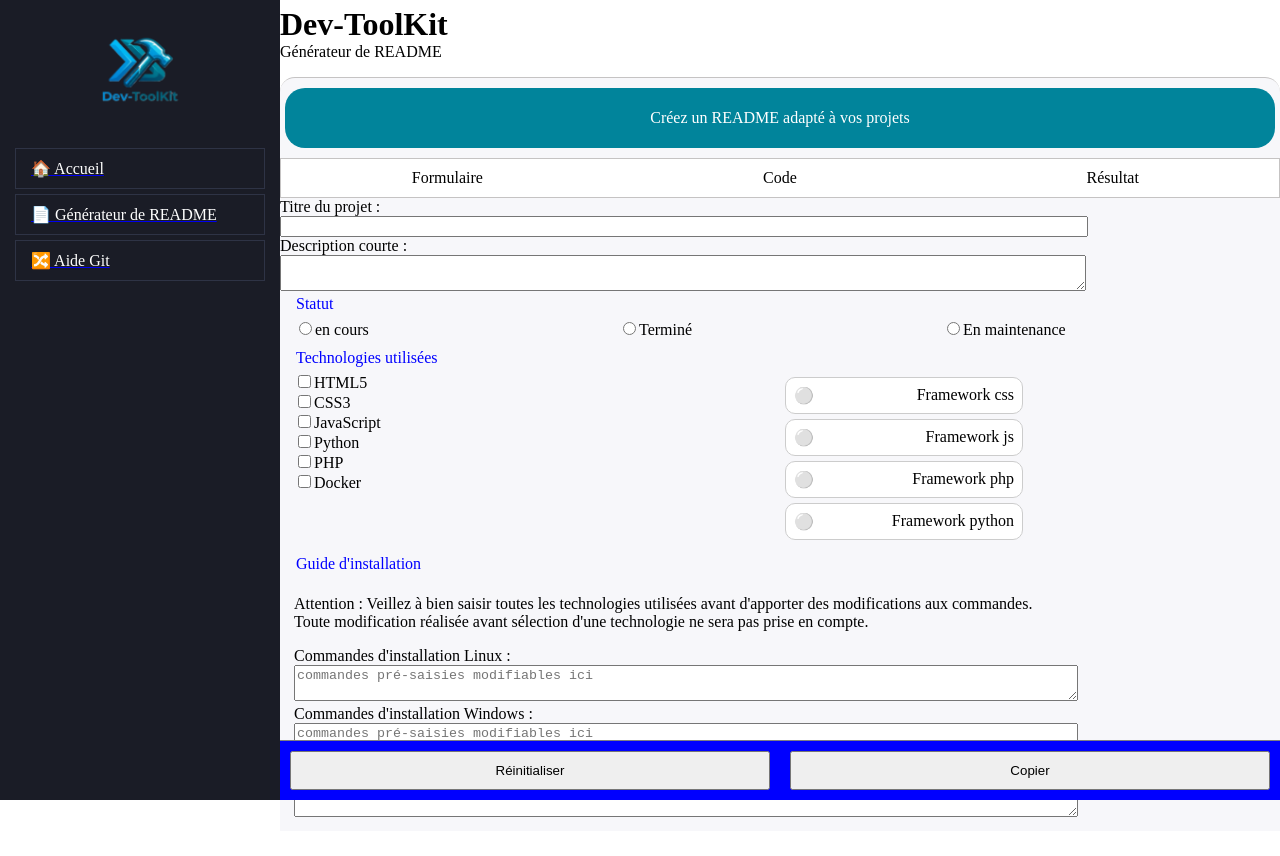
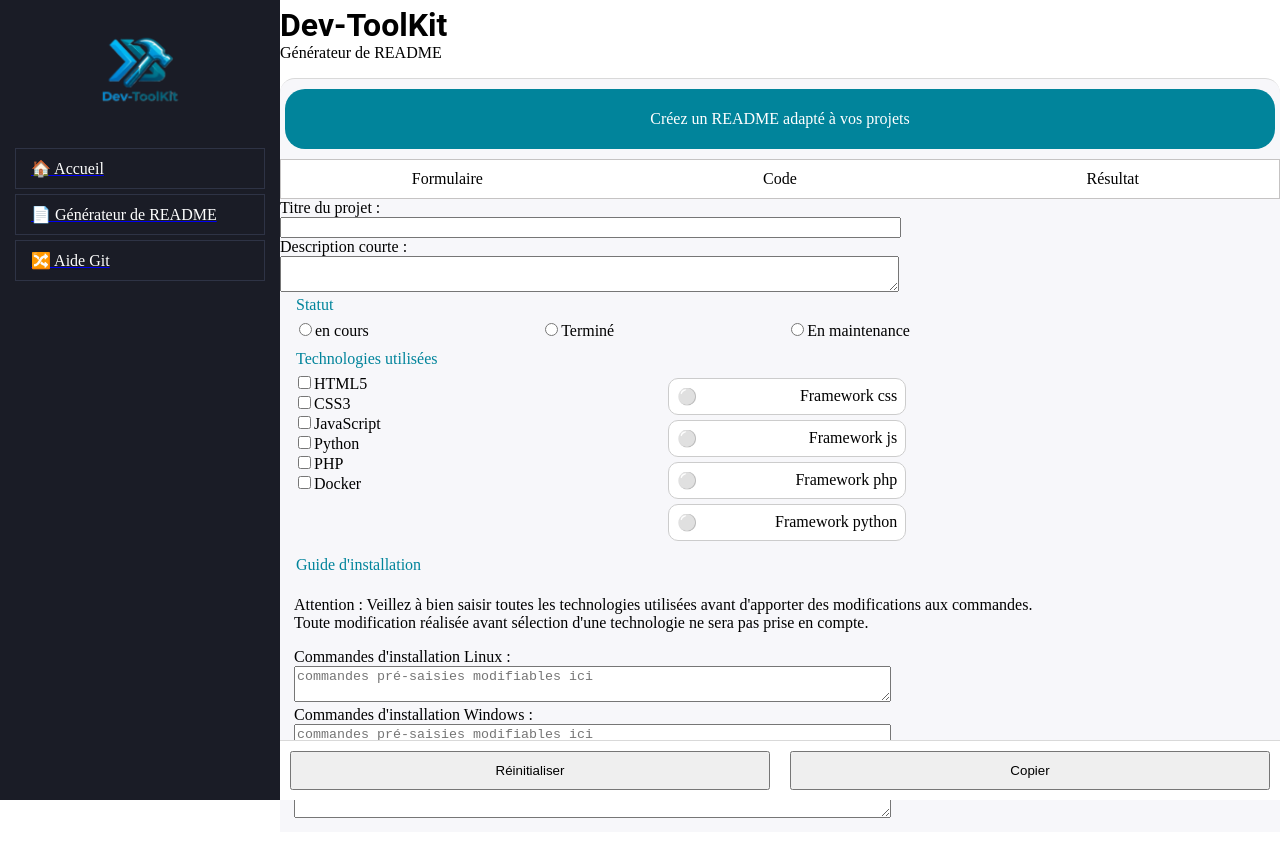
Before and after one commit to Anne-Laure-PLANO/Dev-ToolKit_aide_aux_dev_junior, a Vue app: page /readme in a window 1280 px wide. Shown: the top 856 px of the page. Built offline with nearby package versions, Linux system fonts and the light colour scheme.

Commit message:
travail sur le CSS : création de variables globales pour appel des couleurs et des styles.

```diff
--- a/src/App.vue
+++ b/src/App.vue
@@ -5,7 +5,9 @@ import Navbarre from "@/components/Navbarre.vue";
 
 <template>
   <div class="container" >
-    <Navbarre/>
+    <div>
+      <Navbarre/>
+    </div>
     <div class="app">
       <router-view/>
     </div>
@@ -13,18 +15,23 @@ import Navbarre from "@/components/Navbarre.vue";
 </template>
 
 <style>
-
+.container{
+  display: flex;
+  flex-direction: column;
+  flex-grow: 1;
+  height:100vh;
+}
+.app{
+  flex:1;
+}
 
 @media screen and (min-width : 1200px) {
 
   .container{
-    display: flex;
-    min-height:100vh;
+    flex-direction: row;
+    height: 100vh;
     align-items: flex-start;
 
   }
-  .app{
-    flex:1;
-  }
 }
 </style>
--- a/src/components/Navbarre.vue
+++ b/src/components/Navbarre.vue
@@ -90,7 +90,7 @@ nav{
   background: #2E3345;
 }
 .navPC{
-  background: #1A1C26;
+  background: var(--bg-color-navbarre);
   position: sticky;
   top:0;
 
--- a/src/components/ReadmeForm.vue
+++ b/src/components/ReadmeForm.vue
@@ -150,7 +150,7 @@ fieldset{
   display:flex;
 }
 legend{
-  color:blue;
+  color: var(--bg-color-description);
 }
 .text{
   width:80%;
@@ -165,7 +165,7 @@ textarea{
   flex:1;
 }
 .radioButton>div:hover{
-  color:red;
+  color:var(--bg-color-reset-button);
 }
 .install{
   display:block;
--- a/src/components/ReadmeMarkdown.vue
+++ b/src/components/ReadmeMarkdown.vue
@@ -11,7 +11,7 @@ export default {
 </script>
 
 <template>
-<section>
+<div>
   <h2>Readme markdown</h2>
     <div>
     <p v-if="md === null">Nothing here </p>
@@ -19,12 +19,12 @@ export default {
 
     </div>
 
-</section>
+</div>
 </template>
 
 <style scoped>
-section{
-  height: 100vh;
+div{
+  flex:1;
 
 }
 </style>
--- a/src/components/ReadmeResult.vue
+++ b/src/components/ReadmeResult.vue
@@ -15,12 +15,21 @@ export default {
 </script>
 
 <template>
-  <main>
-    <h2>Readme result</h2>
-    <div v-html="renderedMarkdown"></div>
-  </main>
+  <section>
+    <div>
+      <h2>Readme result</h2>
+
+    </div>
+    <div class="content" v-html="renderedMarkdown"></div>
+  </section>
 </template>
 
 <style scoped>
-
+section{
+  display: flex;
+  flex-direction: column;
+}
+.content{
+  flex:1;
+}
 </style>
--- a/src/style.css
+++ b/src/style.css
@@ -1,17 +1,45 @@
+:root{
+  --bg-color-component : #F7F7FA;
+  --bg-color-general: #FFFFFF;
+  --bg-color-code: #D9D9D9;
+  --border-color: #D9D9D9;
+  --bg-color-description: #01849B;
+  --bg-color-reset-button : #CD3B29;
+  --bg-color-navbarre: #1A1C26;
+
+  --font-color-selected: #018449B;
+  --font-color-menu-readme: #73788C;
+  --font-color-white: #ffffff;
+  --font-color-black: #000000;
+
+  --font-family-title : Roboto, serif;
+  --font-weight-title : 700;
+  --size-title-h1 : 2rem;
+  --size-title-h2 : 1.5rem;
+  --size-title-h3 : 1.17rem;
+  --size-text : 1rem;
+
+  --font-family-text: Roboto, serif;
+  --font-family-code: "JetBrains Mono", serif;
+
+
+}
+
 body{
-  background: #FFFFFF;
+  background: var(--bg-color-general);
   margin:0;
   padding:0;
   min-height: 100vh;
 
 }
 h1{
+  font-family: var(--font-family-title);
   display: block;
   margin:0;
   padding-top:6px;
 }
 header{
-  background: #ffffff;
+  background: var(--bg-color-general);
 }
 header>p{
   margin-top:0;
@@ -19,19 +47,19 @@ header>p{
 main{
   padding-top:10px;
   border-radius: 15px 15px 0 0 ;
-  border-top: #C5C3C3 1px solid;
-  background: #F7F7FA;
+  border-top: var(--border-color) 1px solid;
+  background: var(--bg-color-component);
   display:flex;
   flex-direction: column;
 }
 .coloredBlock{
-  background: #01849B;
+  background: var(--bg-color-description);
   padding:5px;
   margin: 0 5px 0 5px;
   border-radius:20px;
 }
 .coloredBlock>p{
-  color:white;
+  color: var(--font-color-white);
   text-align: center;
   font-weight : 500;
 
--- a/src/views/Home.vue
+++ b/src/views/Home.vue
@@ -40,6 +40,7 @@ export default {
   <header class="titleBlock">
       <h1>Dev-ToolKit</h1>
       <p>L'outil d'assistance au développement</p>
+    <h3>Titre h3</h3>
   </header>
   <main>
     <div class="coloredBlock">
--- a/src/views/ReadmeGenerator.vue
+++ b/src/views/ReadmeGenerator.vue
@@ -119,7 +119,7 @@ ${(this.result.skills && this.result.skills.length >0) ? this.markdownSkills() +
       </div>
 
     </section>
-    <section>
+    <section class="displayComponent">
 
       <ReadmeForm
           :key="formKey"
@@ -144,11 +144,11 @@ ${(this.result.skills && this.result.skills.length >0) ? this.markdownSkills() +
 
 <style scoped>
 footer{
-  border-top: 1px solid grey;
+  border-top: 1px solid var(--border-color);
   display: flex;
   position: sticky;
   bottom: 0;
-  background: blue;
+  background: var(--bg-color-general);
 }
 footer>button{
   flex:1;
@@ -165,11 +165,18 @@ footer>button{
 .readmeMenu>div{
   flex:1;
   text-align: center;
-  margin : 10px 0 10px 0;
+  margin : 10px 0 0 0;
+  padding-bottom : 10px;
 }
 .readmeMenu>div:hover{
-  color:red;
+  color: var(--bg-color-description);
+  font-weight: var(--font-weight-title);
+  border-bottom: var(--bg-color-description) 2px solid;
 
+}
+.displayComponent{
+  display:flex;
+  flex:2;
 }
 
 
```
Also changed, not shown: 1 other file (tests, documents, lock files or other folders).
